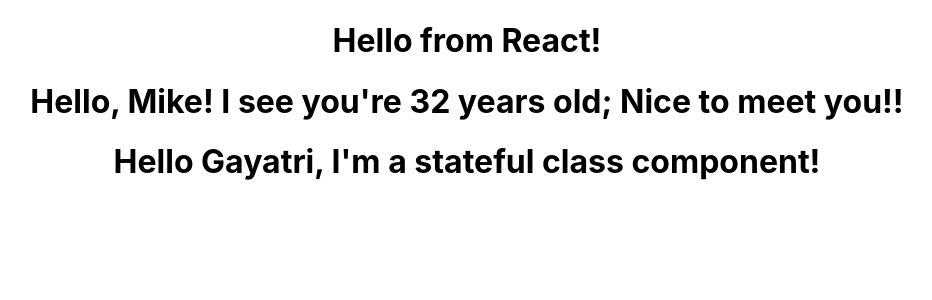
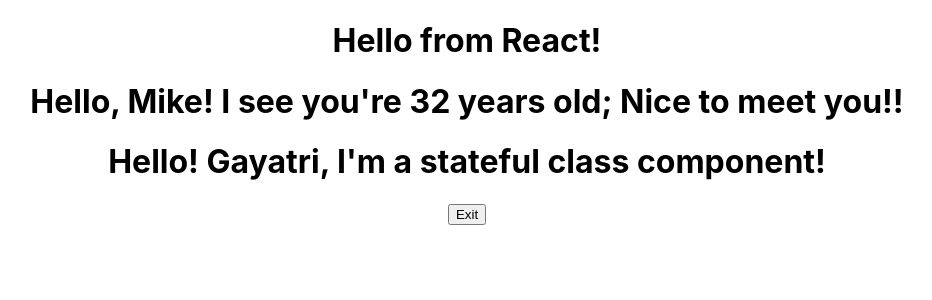
Before and after one commit to gayatrig19/first-react-app, a React (Create React App) app in the folder my-app/: page / in a window 1280 px wide. Shown: the top 300 px of the page, without its empty margins (173-1105 px from the left). Built offline with nearby package versions, Linux system fonts and the light colour scheme.

Commit message:
Add a state to a class component

```diff
--- a/my-app/src/components/StatefulGreeting.js
+++ b/my-app/src/components/StatefulGreeting.js
@@ -1,8 +1,26 @@
 import React from "react";
 
 class StatefulGreeting extends React.Component {
+
+    constructor(props) {
+        super(props);
+        this.state = {
+            // Initial state, represents the initial values of anything
+            // the component might change either on it's own or due to user interaction.
+            introduction: "Hello!",
+            buttonText: "Exit",
+        };
+    }
+
+
     render () {
-        return <h1>Hello {this.props.name}, {this.props.greeting}</h1>;
+        return (
+            <div>
+                 <h1>{this.state.introduction} {this.props.name}, {this.props.greeting}</h1>
+                 <button>{this.state.buttonText}</button>
+            </div>
+
+        )
     }
 }
 
```
